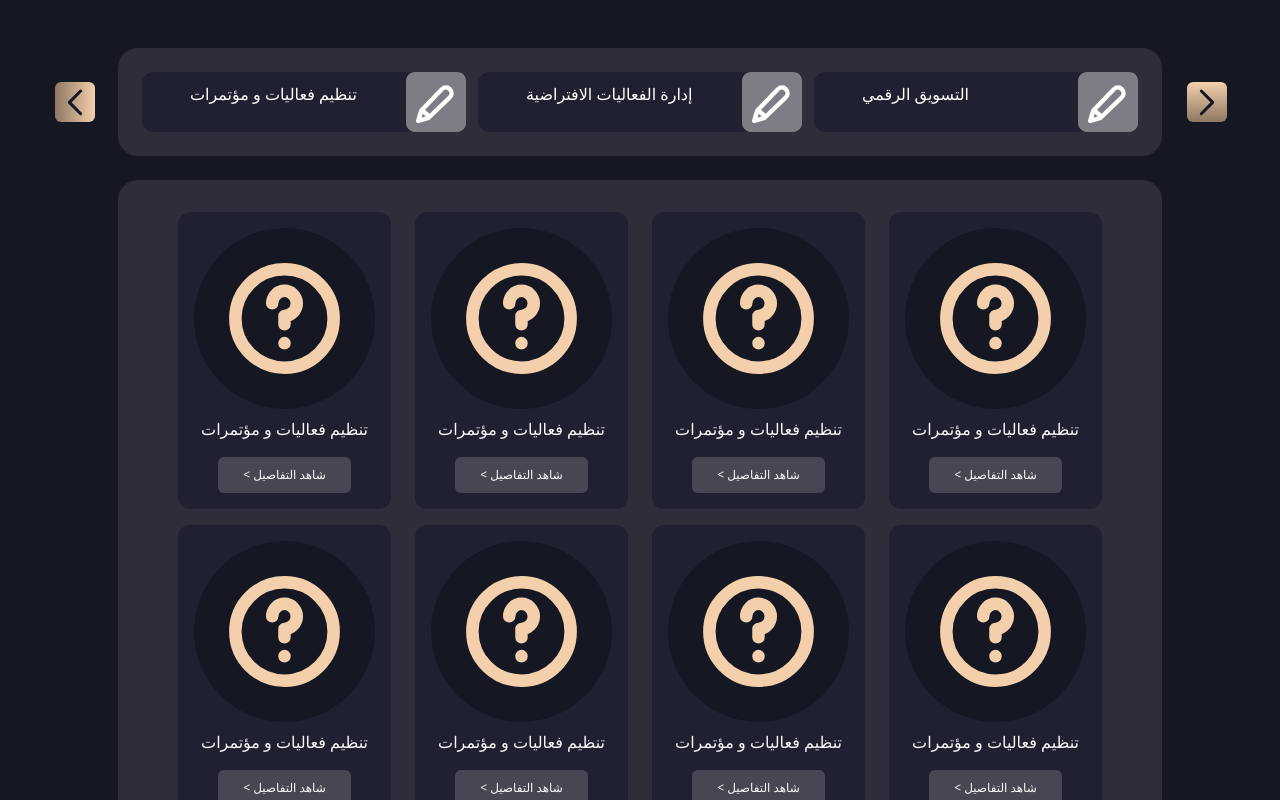
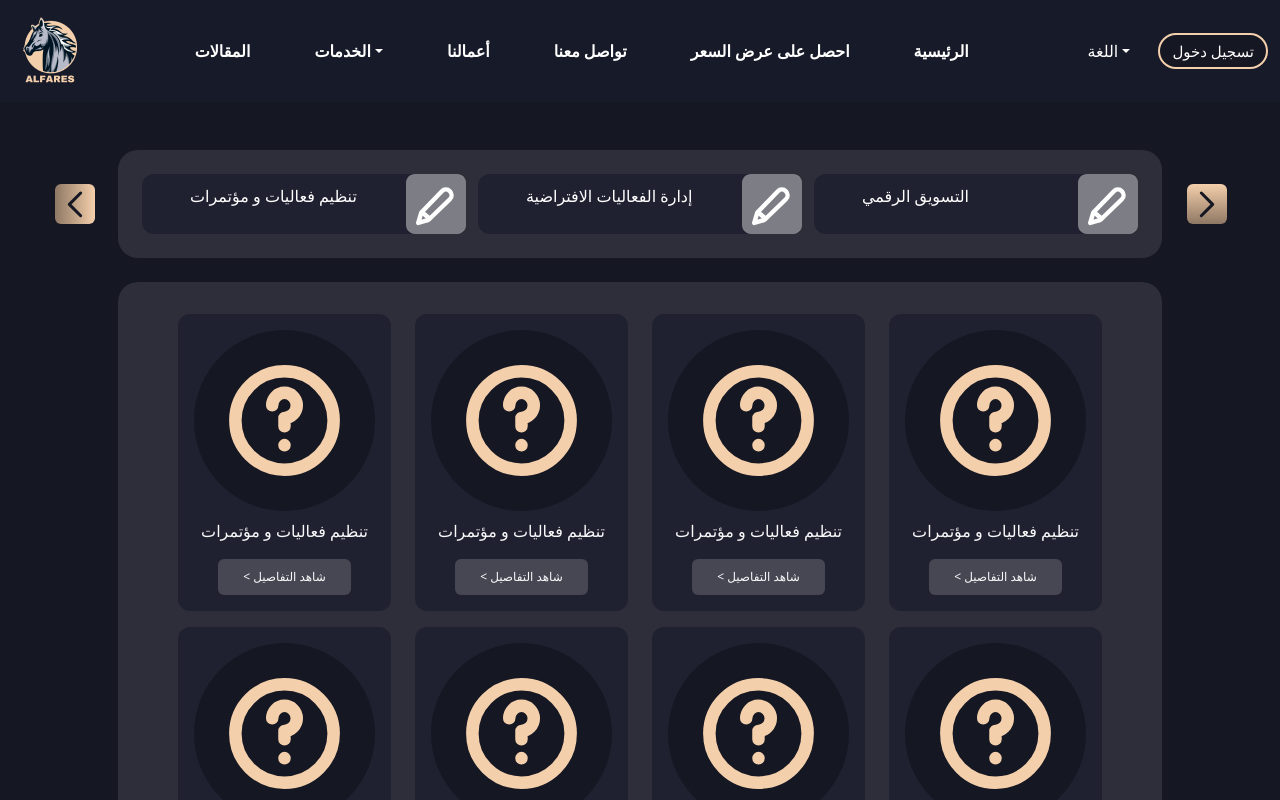
Before and after one commit to Engromeh/Alfarese-project, a React (Vite) app: page /Ourwork in a window 1280 px wide. Built offline with nearby package versions, Linux system fonts and the light colour scheme.

Commit message:
create some files

```diff
--- a/src/Component/Pages/ourWorks/OurWorksPage.jsx
+++ b/src/Component/Pages/ourWorks/OurWorksPage.jsx
@@ -2,6 +2,9 @@
 import OurWorksCard from "./OurWorksCard";
 import Slider from "./Slider";
 import btnIcon from "../../../Images/Group 229.svg";
+import Navbar from "../Navbar/Navbar";
+import Footer from "../Footer/Footer";
+
 const data = [
   { id: 1, img:" Image", title: "تنظيم فعاليات و مؤتمرات" },
   { id: 2, img:" Image", title: "تنظيم فعاليات و مؤتمرات" },
@@ -14,7 +17,10 @@ const data = [
 ];
 const OurWorksPage = () => {
   return (
+    <>
+    <Navbar />
     <div className="" style={{ backgroundColor: "#151723" }}>
+
       <div className="container p-5">
         <Slider />
         <div
@@ -43,6 +49,8 @@ const OurWorksPage = () => {
         </button>
       </div>
     </div>
+    <Footer />
+    </>
   );
 };
 
```
